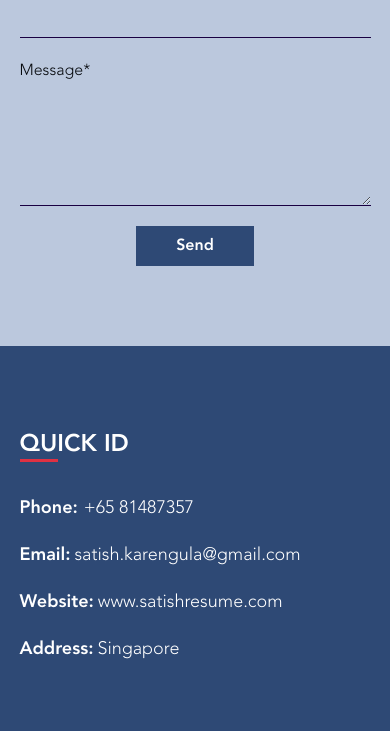
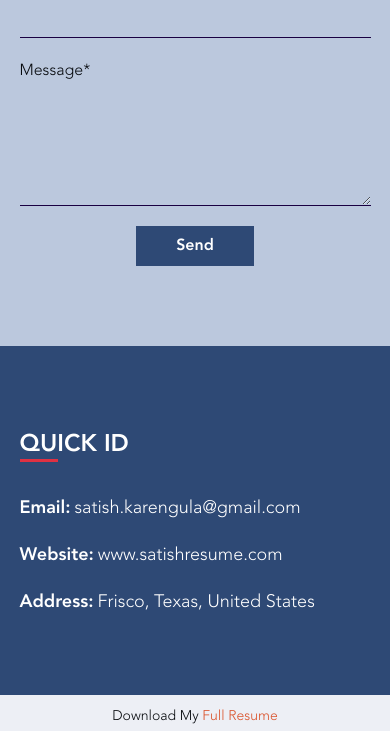
Before and after one commit to satish-resume-site/satish-resume-site-repo, a website: page index.html in a window 390 px wide. Shown: the part 3465-4196 px from the top of the page. Drawn offline with Linux system fonts and the light colour scheme.

Commit message:
modified phone number

```diff
--- a/index.html
+++ b/index.html
@@ -926,16 +926,18 @@ Satish Karengula - DevOps Engineer"
             <div
               class="flex flex-col justify-between gap-y-[20px] md:gap-y-[2vw] large:gap-y-[38px] text-[18px] md:text-[1.5vw] large:text-[30px] text-white"
             >
+              <!--
               <a
-                href="tel:+6581487357"
+                href="tel:+11234567890"
                 target="_blank"
                 class="flex gap-x-[1.5vw] large:gap-x-[30px]"
               >
                 <span class="font-[700] md:min-w-[20%] md:w-[20%]">
                   Phone:
                 </span>
-                <span class="font-[300]">+65 81487357</span>
+                <span class="font-[300]">+1 123 456 7890</span>
               </a>
+              -->
               <a
                 href="mailto:satish.karengula@gmail.com"
                 target="_blank"
@@ -964,7 +966,7 @@ Satish Karengula - DevOps Engineer"
                 <span class="font-[700] md:min-w-[20%] md:w-[20%]">
                   Address:
                 </span>
-                <span class="font-[300]">Singapore</span>
+                <span class="font-[300]">Frisco, Texas, United States</span>
               </a>
             </div>
           </div>
```
